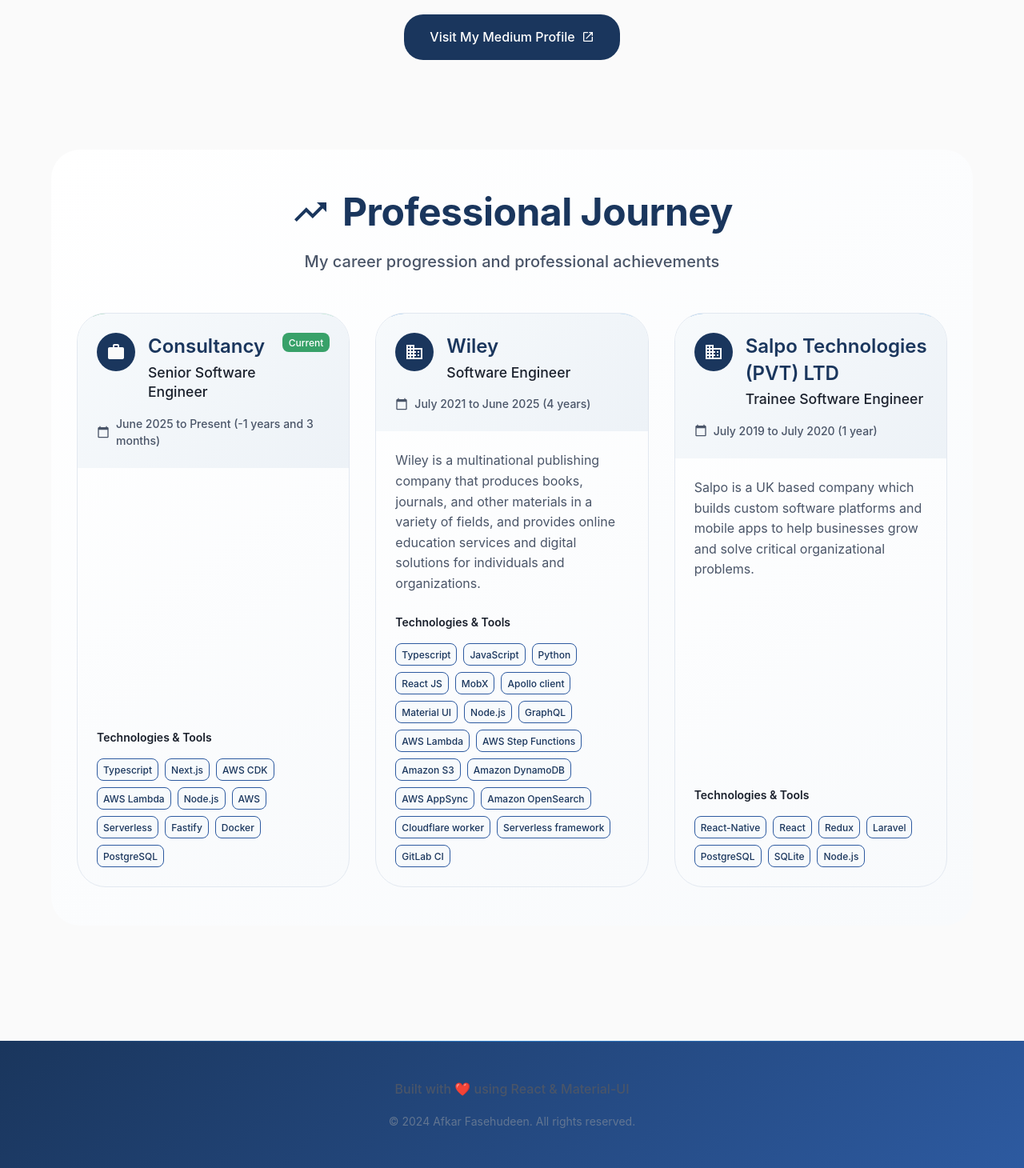
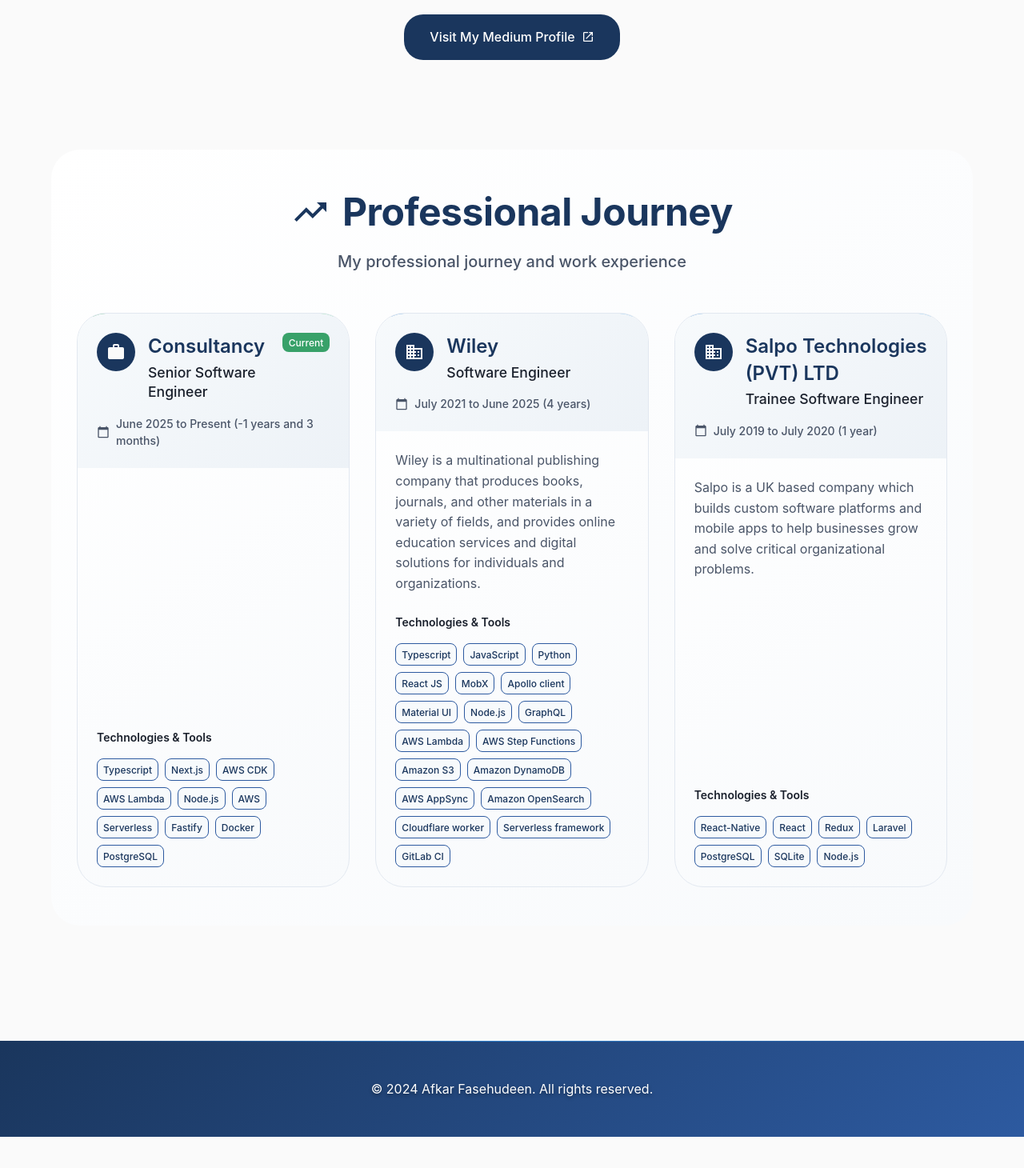
Before and after one commit to mfmafkar/mfmafkar.github.io, a React (Vite) app: page / in a window 1280 px wide. Shown: the part 4705-6165 px from the top of the page at 80% size. After the commit the page ends 6126 px from the top, so only its background shows below. Built offline with nearby package versions, Linux system fonts and the light colour scheme.

Commit message:
fix: made changes to footer and work epxereince compoennts

```diff
--- a/src/components/Home.tsx
+++ b/src/components/Home.tsx
@@ -357,10 +357,15 @@ const Home = () => {
       >
         <Container maxWidth="lg">
           <Box textAlign="center">
-            <Typography variant="body1" sx={{ fontWeight: 500, mb: 2 }}>
-              Built with ❤️ using React & Material-UI
-            </Typography>
-            <Typography variant="body2" sx={{ opacity: 0.8 }}>
+            <Typography
+              variant="body2"
+              sx={{
+                color: '#ffffff',
+                fontWeight: 400,
+                fontSize: '1.0rem',
+                textShadow: '0 2px 4px rgba(0,0,0,0.4)'
+              }}
+            >
               &copy; {new Date().getFullYear()} Afkar Fasehudeen. All rights reserved.
             </Typography>
           </Box>
--- a/src/components/ProfessionalExperience.tsx
+++ b/src/components/ProfessionalExperience.tsx
@@ -53,7 +53,7 @@ const ProfessionalExperience: React.FC<ProfessionalExperienceProps> = ({
              lineHeight: 1.6,
            }}
          >
-          My career progression and professional achievements
+           My professional journey and work experience
          </Typography>
       </Box>
 
```
Lines whose indentation alone changed are shown as unchanged.
